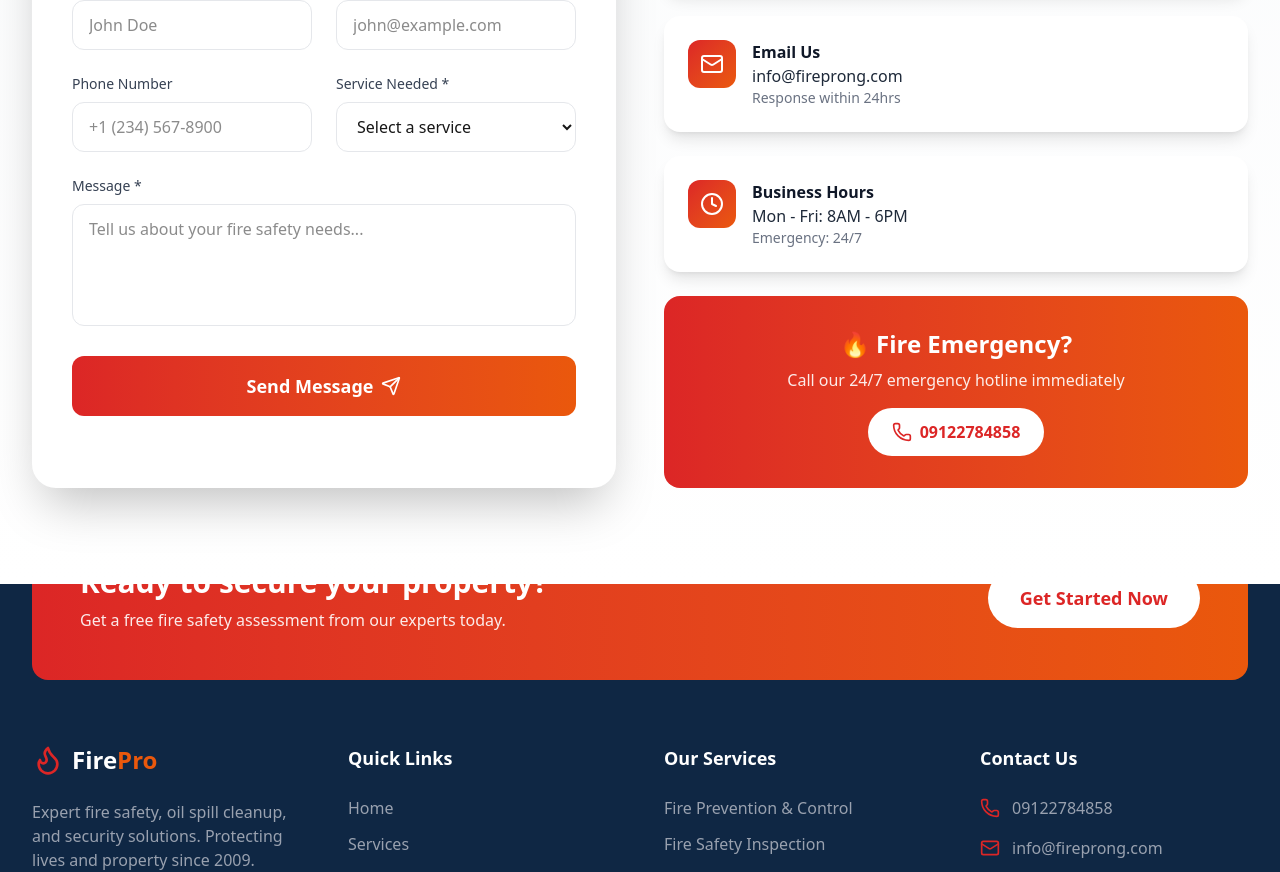
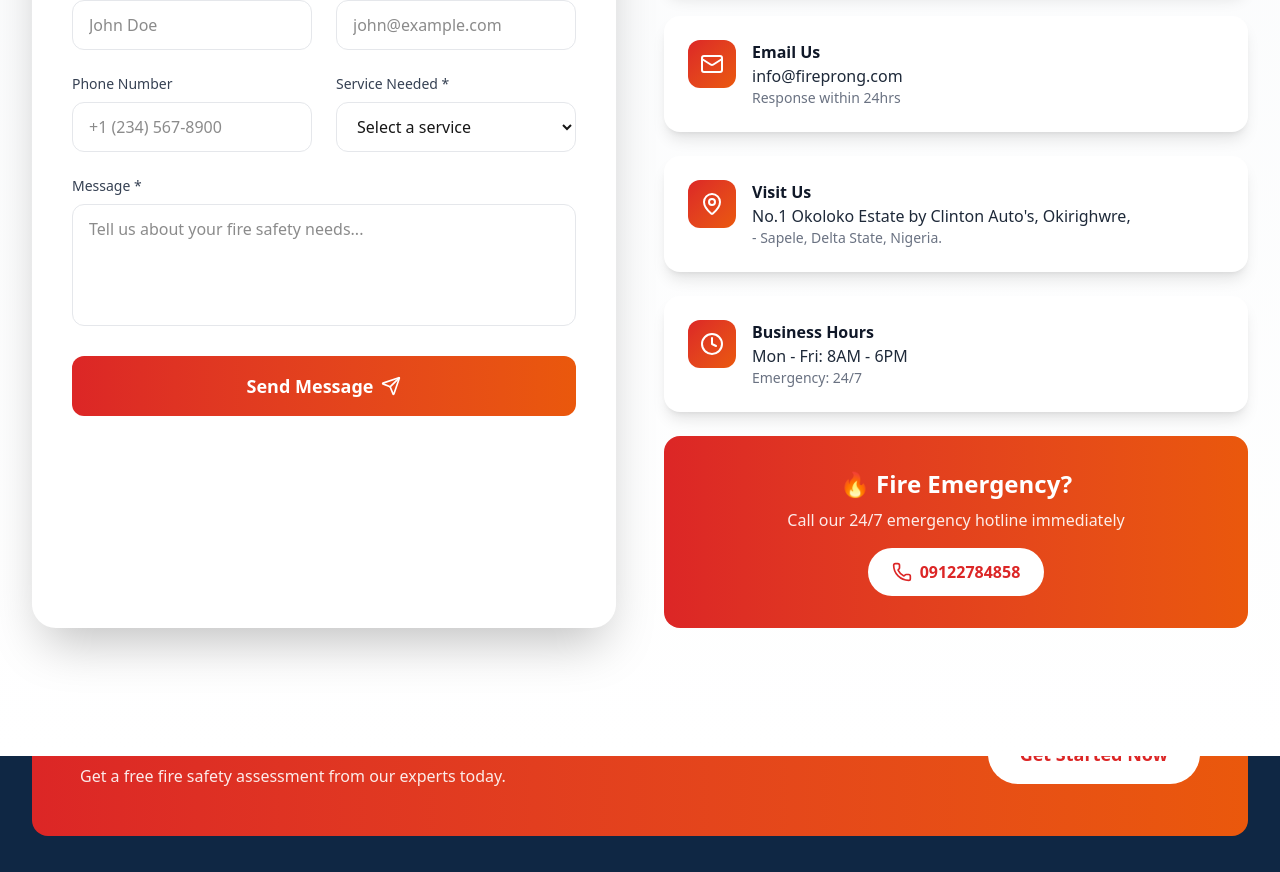
Before and after one commit to nathanmackeans/firePro, a Next.js app in the folder firepro/: page / in a window 1280 px wide. Shown: the part 4982-5854 px from the top of the page. Built offline with nearby package versions, Linux system fonts and the light colour scheme.

Commit message:
updated changes

```diff
--- a/firepro/app/components/Contact.tsx
+++ b/firepro/app/components/Contact.tsx
@@ -65,12 +65,12 @@ export default function Contact() {
       content: "info@fireprong.com",
       subtext: "Response within 24hrs",
     },
-    // {
-    //   icon: MapPin,
-    //   title: "Visit Us",
-    //   content: "123 Safety Street",
-    //   subtext: "Fire City, FC 12345",
-    // },
+    {
+      icon: MapPin,
+      title: "Visit Us",
+      content: "No.1 Okoloko Estate by Clinton Auto's, Okirighwre, ",
+      subtext: "- Sapele, Delta State, Nigeria.",
+    },
     {
       icon: Clock,
       title: "Business Hours",
@@ -80,7 +80,7 @@ export default function Contact() {
   ];
 
   return (
-    <section id="contact" className="py-24 bg-gradient-to-b from-gray-50 to-white overflow-hidden">
+    <section id="contact" className="pt-24 pb-32 bg-gradient-to-b from-gray-50 to-white overflow-hidden">
       <div className="max-w-7xl mx-auto px-4 sm:px-6 lg:px-8">
         {/* Section Header */}
         <motion.div
--- a/firepro/app/components/Footer.tsx
+++ b/firepro/app/components/Footer.tsx
@@ -55,7 +55,7 @@ export default function Footer() {
           initial={{ opacity: 0, y: 20 }}
           whileInView={{ opacity: 1, y: 0 }}
           viewport={{ once: true }}
-          className="relative -top-16 bg-gradient-to-r from-fire-red to-fire-orange rounded-2xl p-8 md:p-12 flex flex-col md:flex-row items-center justify-between gap-6"
+          className="relative -top-20 bg-gradient-to-r from-fire-red to-fire-orange rounded-2xl p-8 md:p-12 flex flex-col md:flex-row items-center justify-between gap-6"
         >
           <div className="text-center md:text-left">
             <h3 className="text-2xl md:text-3xl font-bold text-white mb-2">
```
